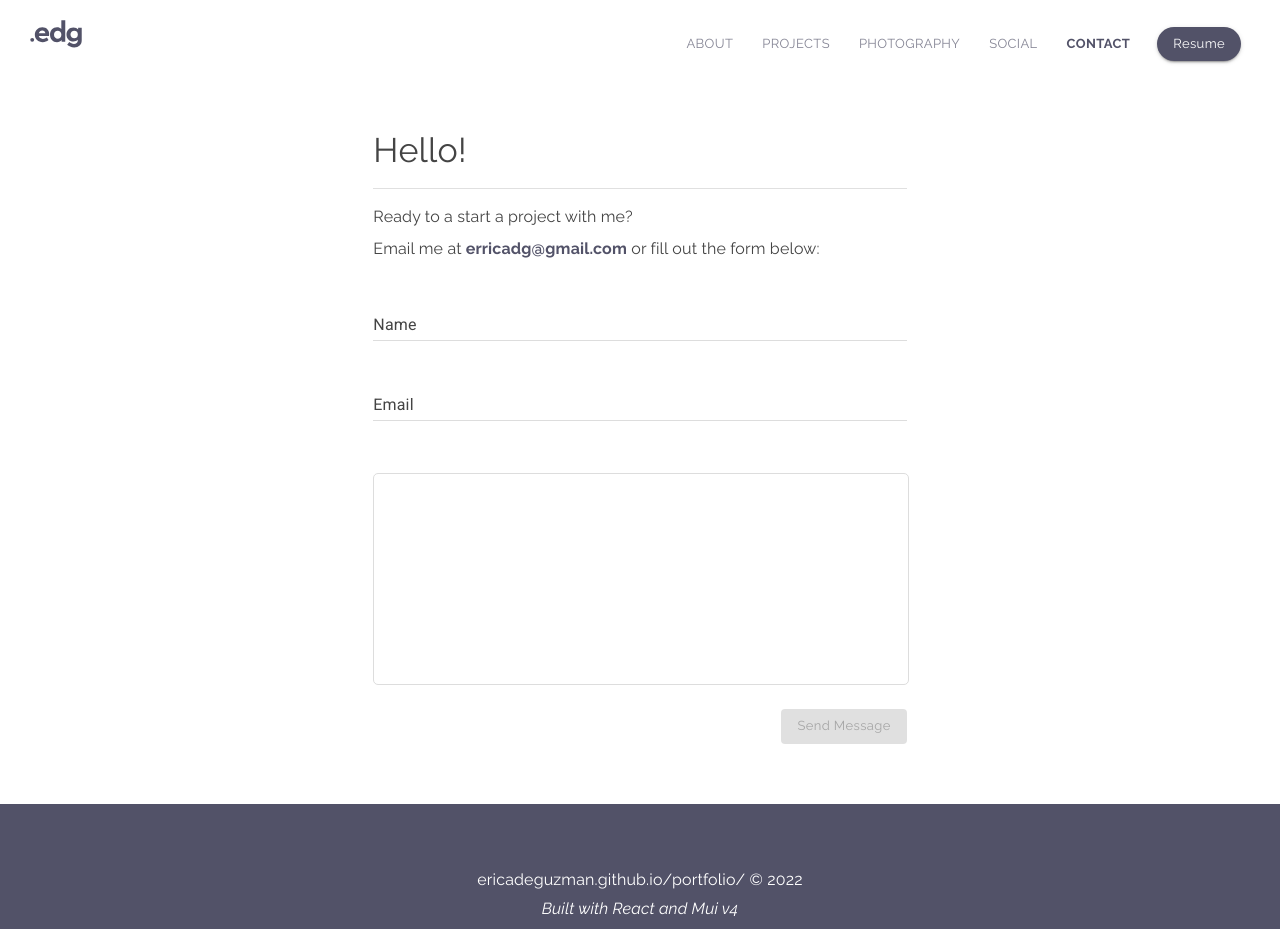
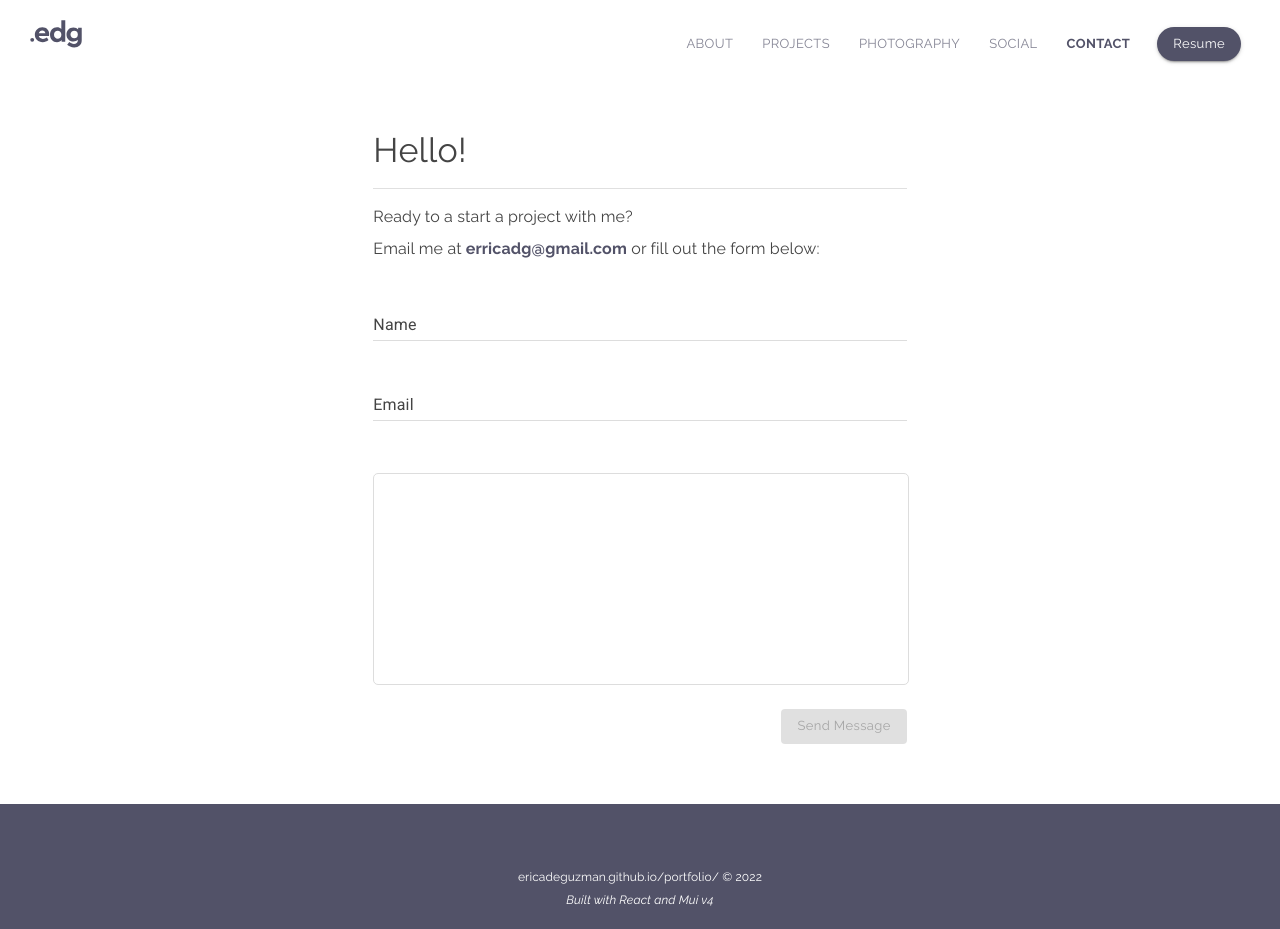
Before and after one commit to ericadeguzman/portfolio, a React (Create React App) app: page /portfolio/contact in a window 1280 px wide. Shown: the top 929 px of the page. Built offline with nearby package versions, Linux system fonts and the light colour scheme.

Commit message:
footer styles

```diff
--- a/src/components/ui/Footer.js
+++ b/src/components/ui/Footer.js
@@ -38,11 +38,11 @@ export default function Footer() {
         alignItems="center"
       >
         <Grid item xs={12}>
-          <Typography variant="body1" className={classes.link}>
-            {" "}
+          <Typography variant="body1" style={{textAlign: 'center', fontSize: '12px',}} className={classes.link}>
+
             ericadeguzman.github.io/portfolio/ © {new Date().getFullYear()}
           </Typography>
-          <Typography variant="body1" style={{color: '#fff', fontStyle: 'italic', textAlign: 'center', marginTop: '5px'}}>
+          <Typography variant="body1" style={{fontSize: '12px', color: '#fff', fontStyle: 'italic', textAlign: 'center', marginTop: '5px'}}>
             Built with React and Mui v4
           </Typography>
         </Grid>
```
